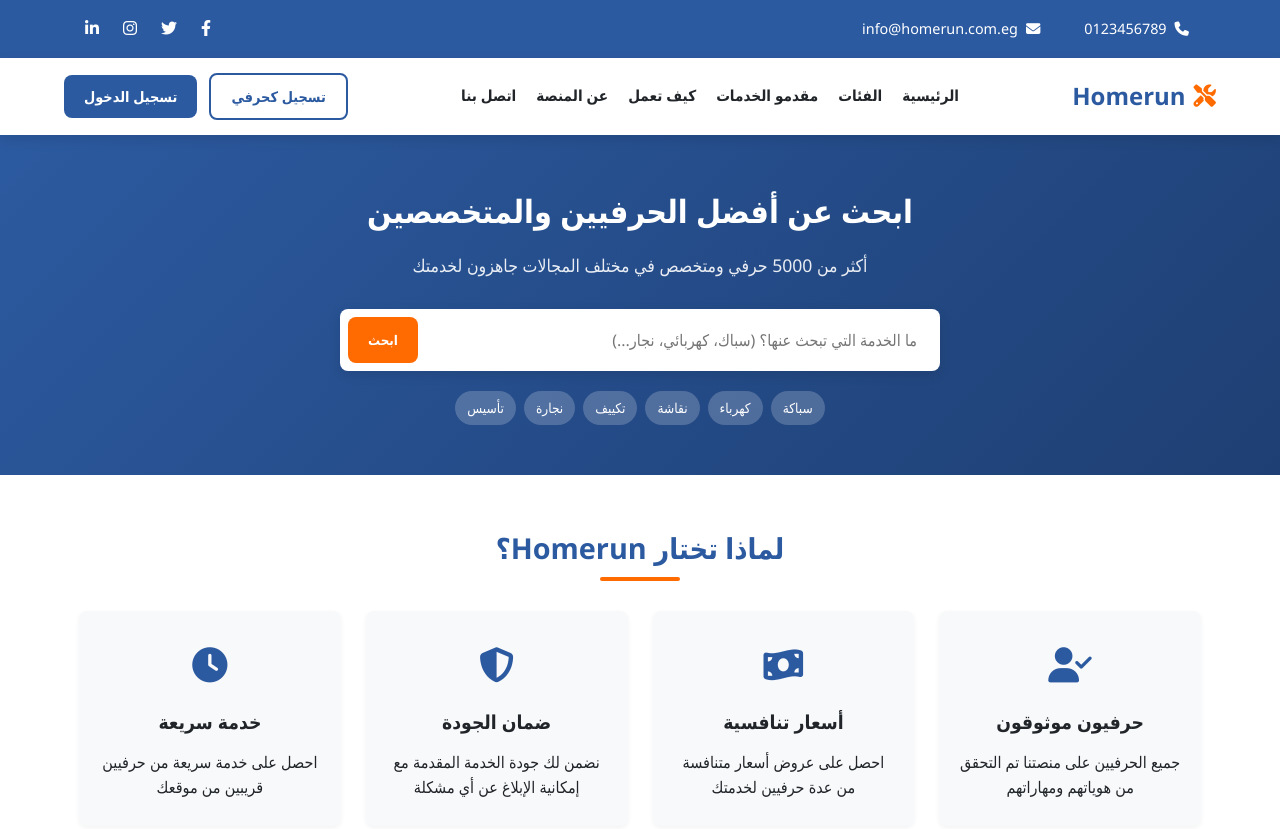
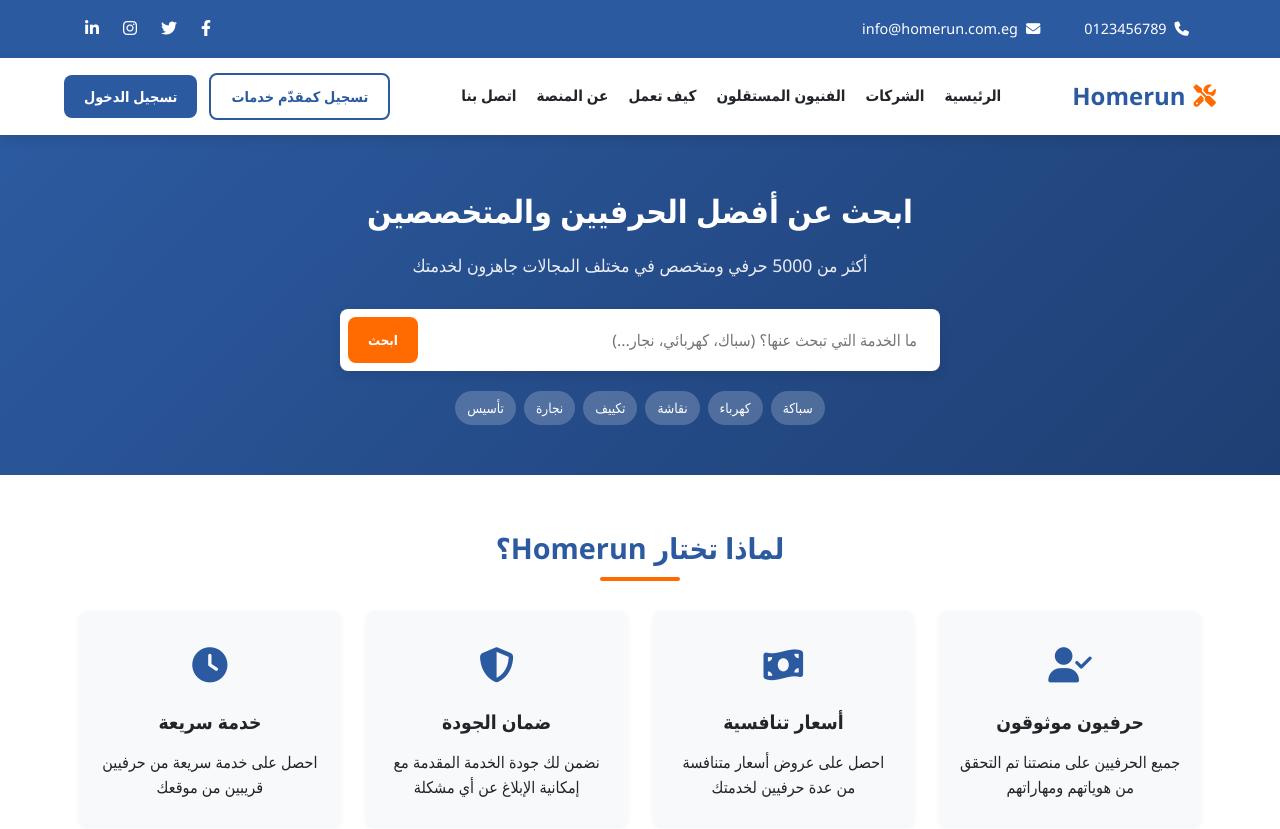
Before and after one commit to kareemreade/homerun2, a plain HTML site: page index.html in a window 1280 px wide. Shown: the top 829 px of the page. Drawn offline with Linux system fonts and the light colour scheme.

Commit message:
Update index.html

```diff
--- a/index.html
+++ b/index.html
@@ -1171,20 +1171,20 @@
 
             <ul class="nav-links">
                 <li><a href="index.html">الرئيسية</a></li>
-                <li><a href="catigory.html">الفئات</a></li>
-                <li><a href="service.html">مقدمو الخدمات</a></li>
+                <li><a href="catigory.html">الشركات</a></li>
+                <li><a href="service.html">الفنيون المستقلون</a></li>
                 <li><a href="howwork.html">كيف تعمل</a></li>
                 <li><a href="about.html">عن المنصة</a></li>
                 <li><a href="contact.html">اتصل بنا</a></li>
 
                 <li class="mobile-auth-buttons">
-                          <a href="prosignup.html" class="btn btn-outline">تسجيل كحرفي</a>
+                          <a href="prosignup.html" class="btn btn-outline"> تسجيل كمقدّم خدمات</a>
                 <a href="login.html" class="btn btn-primary">تسجيل الدخول</a>
                 </li>
             </ul>
 
             <div class="nav-actions">
-              <a href="prosignup.html" class="btn btn-outline">تسجيل كحرفي</a>
+              <a href="prosignup.html" class="btn btn-outline">تسجيل كمقدّم خدمات </a>
                 <a href="login.html" class="btn btn-primary">تسجيل الدخول</a>
             </div>
 
```
